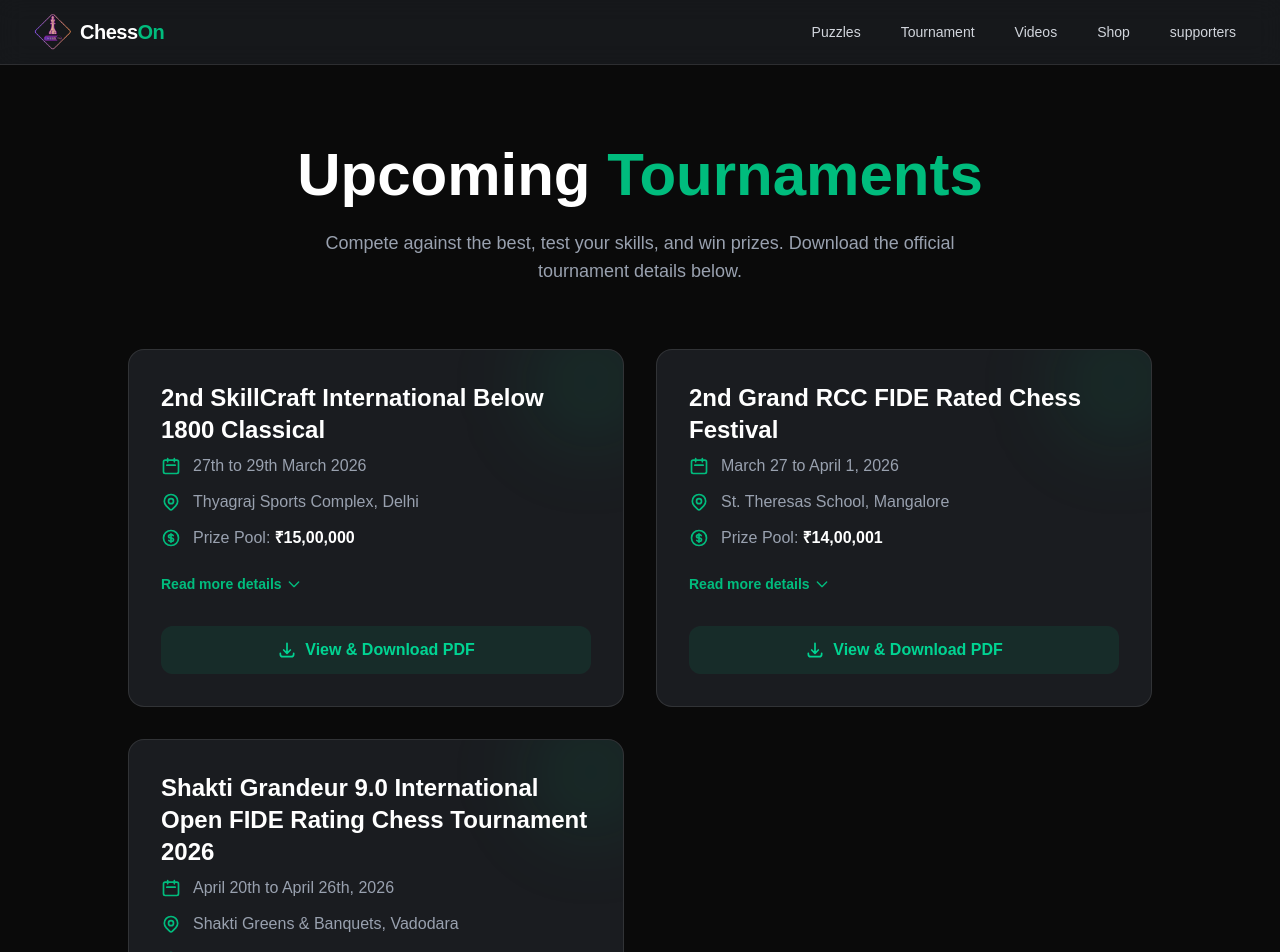
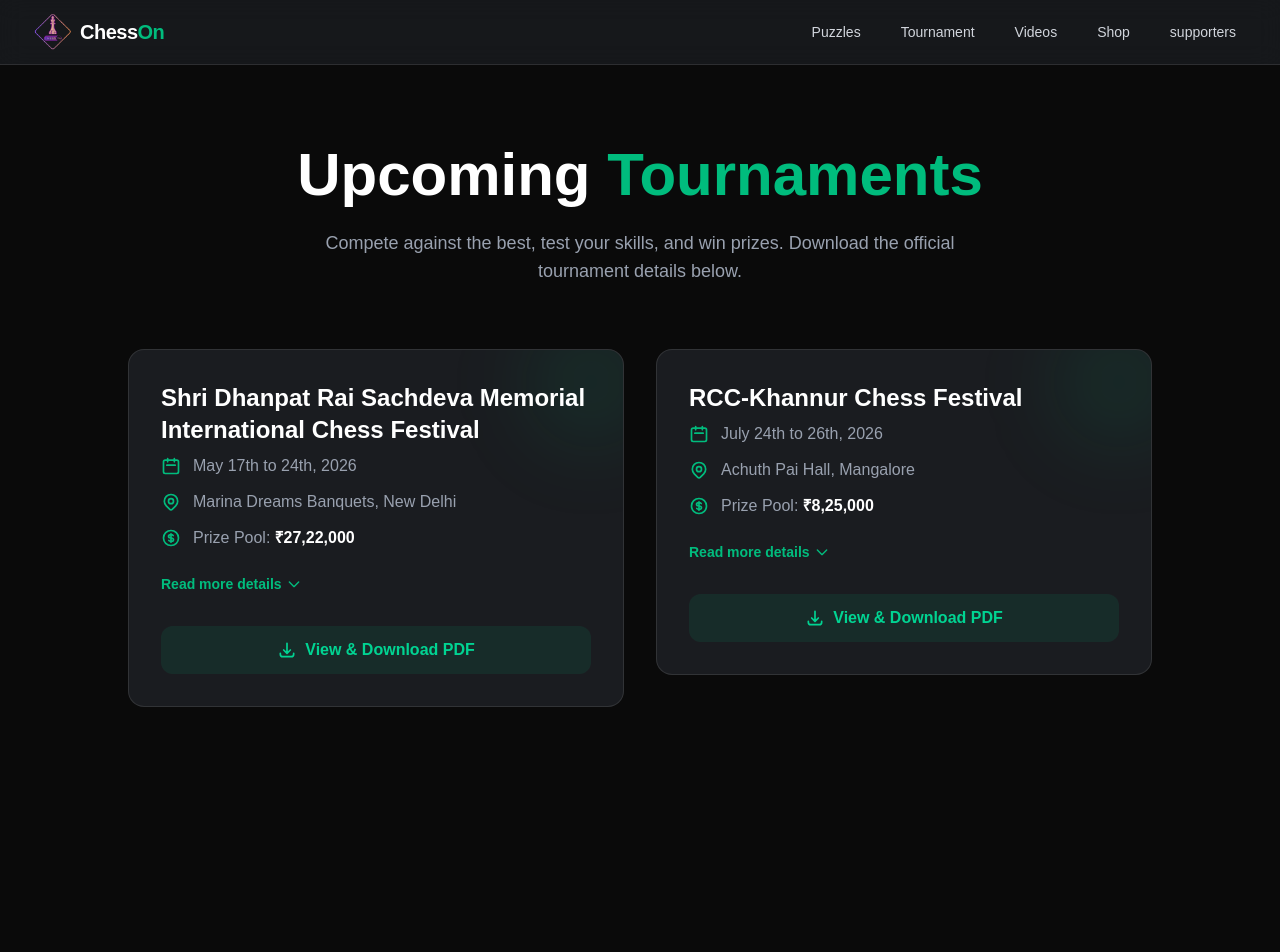
Before and after one commit to yuvrajbhatiofficial/chess-on, a Next.js app in the folder frontend/chess-app/: page /tournament in a window 1280 px wide. Shown: the top 952 px of the page. After the commit the page ends 865 px from the top, so only its background shows below. Built offline with nearby package versions, Linux system fonts and the light colour scheme.

Commit message:
tournament updated

```diff
--- a/frontend/chess-app/app/tournament/page.tsx
+++ b/frontend/chess-app/app/tournament/page.tsx
@@ -5,51 +5,34 @@ import React, { useState } from "react";
 const tournaments = [
     {
         id: 1,
-        title: "2nd SkillCraft International Below 1800 Classical",
-        date: "27th to 29th March 2026",
-        location: "Thyagraj Sports Complex, Delhi",
-        prizePool: "₹15,00,000",
-        pdfLink: "https://drive.google.com/file/d/1vqs1dUhKVghx-l-HnULDXnib8NIJG2d8/view?usp=share_link",
+        title: "Shri Dhanpat Rai Sachdeva Memorial International Chess Festival",
+        date: "May 17th to 24th, 2026",
+        location: "Marina Dreams Banquets, New Delhi",
+        prizePool: "₹27,22,000",
+        pdfLink: "https://drive.google.com/file/d/18zA4V_5NgYa7YV8e5VDdV01LBJtp0XsA/view?usp=sharing",
         details: [
-            { label: "Prizes", value: "Over 100 cash prizes, 125+ trophies. 1st Top 5: ₹1,11,000, 2nd ₹70,000, 3rd ₹50,000." },
-            { label: "System of Play", value: "FIDE Swiss System with 9 rounds." },
-            { label: "Time Control", value: "30 Mins + 30 Secs increment." },
-            { label: "Eligibility", value: "Max rating 1799 in last 36 months. Unrated eligible." },
-            { label: "Entry Fee", value: "₹5,500 (Late fee ₹500 from March 21)." },
-            { label: "Reporting Time", value: "09:00 AM on 27th March 2026." },
-            { label: "Contact", value: "Teamskillcraft@skillcraft.co.in" }
+            { label: "Events", value: "Open FIDE Rated (May 17-21: ₹14,01,000) & Below 1800 (May 22-24: ₹13,21,000)." },
+            { label: "Coaching Camp", value: "GM Coaching Camp by GM Pravin Thipsay (May 25-27, 2026)." },
+            { label: "Rules", value: "FIDE Laws & Swiss System. Electronic devices strictly prohibited." },
+            { label: "Eligibility", value: "AICF registration is mandatory for all tournament participants." },
+            { label: "Membership", value: "Lifetime Membership for ₹5,100 (15% off entry, 50% off GM camp)." },
+            { label: "Registration", value: "Register online at raisahabcouncil.com." }
         ]
     },
     {
         id: 2,
-        title: "2nd Grand RCC FIDE Rated Chess Festival",
-        date: "March 27 to April 1, 2026",
-        location: "St. Theresas School, Mangalore",
-        prizePool: "₹14,00,001",
-        pdfLink: "https://drive.google.com/file/d/1tPNySFOzX_TTJiuYNo8wj-uCMPpNr-06/view?usp=share_link",
+        title: "RCC-Khannur Chess Festival",
+        date: "July 24th to 26th, 2026",
+        location: "Achuth Pai Hall, Mangalore",
+        prizePool: "₹8,25,000",
+        pdfLink: "https://drive.google.com/file/d/1lxoI4M-8KWxKbxx3jDAJ0t3ZkbJYyB33/view?usp=sharing",
         details: [
-            { label: "Events", value: "Classical, Rapid A, Blitz A & B, Chess 960, Puzzle Solving." },
-            { label: "Classical Dates", value: "March 27 to April 1." },
-            { label: "Entry Fee", value: "Combo fee ₹5,500. Free for GMs/IMs/WGMs/WIMs." },
-            { label: "Grand Prix Prize", value: "₹4,00,000 based on points across all 6 tournaments." },
-            { label: "Accommodation", value: "Free dormitory for playing 5+ events (book by Mar 25)." },
-            { label: "Special", value: "Free Gala Dinner Party for all on March 29." }
-        ]
-    },
-    {
-        id: 3,
-        title: "Shakti Grandeur 9.0 International Open FIDE Rating Chess Tournament 2026",
-        date: "April 20th to April 26th, 2026",
-        location: "Shakti Greens & Banquets, Vadodara",
-        prizePool: "₹11,00,000",
-        pdfLink: "https://drive.google.com/file/d/1tbJEOUhS0OA0pjca9y-bWuAsP0s4mD_6/view?usp=sharing",
-        details: [
-            { label: "Formats", value: "Classical, Rapid, and Blitz under FIDE Laws with a 9-round Swiss System." },
-            { label: "Time Control", value: "Classical: 90m + 30s. Rapid: 20m + 5s. Blitz: 3m + 2s." },
-            { label: "Entry Fee", value: "Combo: ₹4,000 by Mar 31 (₹5,000 after). Indiv: Classical ₹2k, Rapid ₹2k, Blitz ₹500. Free for GMs/IMs/WGMs/WIMs." },
-            { label: "Eligibility", value: "Valid 2026-2027 AICF & GSCA registration required." },
-            { label: "Rules", value: "No electronic devices. Prizes not shared. Winners must be present." },
-            { label: "Contact", value: "Mr. Dhruvik Shah (Tournament Director)" }
+            { label: "Formats", value: "Classical (30m+30s), Rapid (10m+3s), Blitz (3m+2s) & Puzzle Racer." },
+            { label: "Grand Prix", value: "Points system across all 4 events for additional cash prizes." },
+            { label: "Rules", value: "FIDE Laws & Swiss system. Electronic devices & watches are prohibited." },
+            { label: "Eligibility", value: "AICF registration required (and KSCA for Karnataka players)." },
+            { label: "Prizes", value: "Eligible for one higher prize only. Team prizes for 5+ entries." },
+            { label: "Additional", value: "Discounts for veterans & specially-abled. Food available at venue." }
         ]
     }
 ];
```
